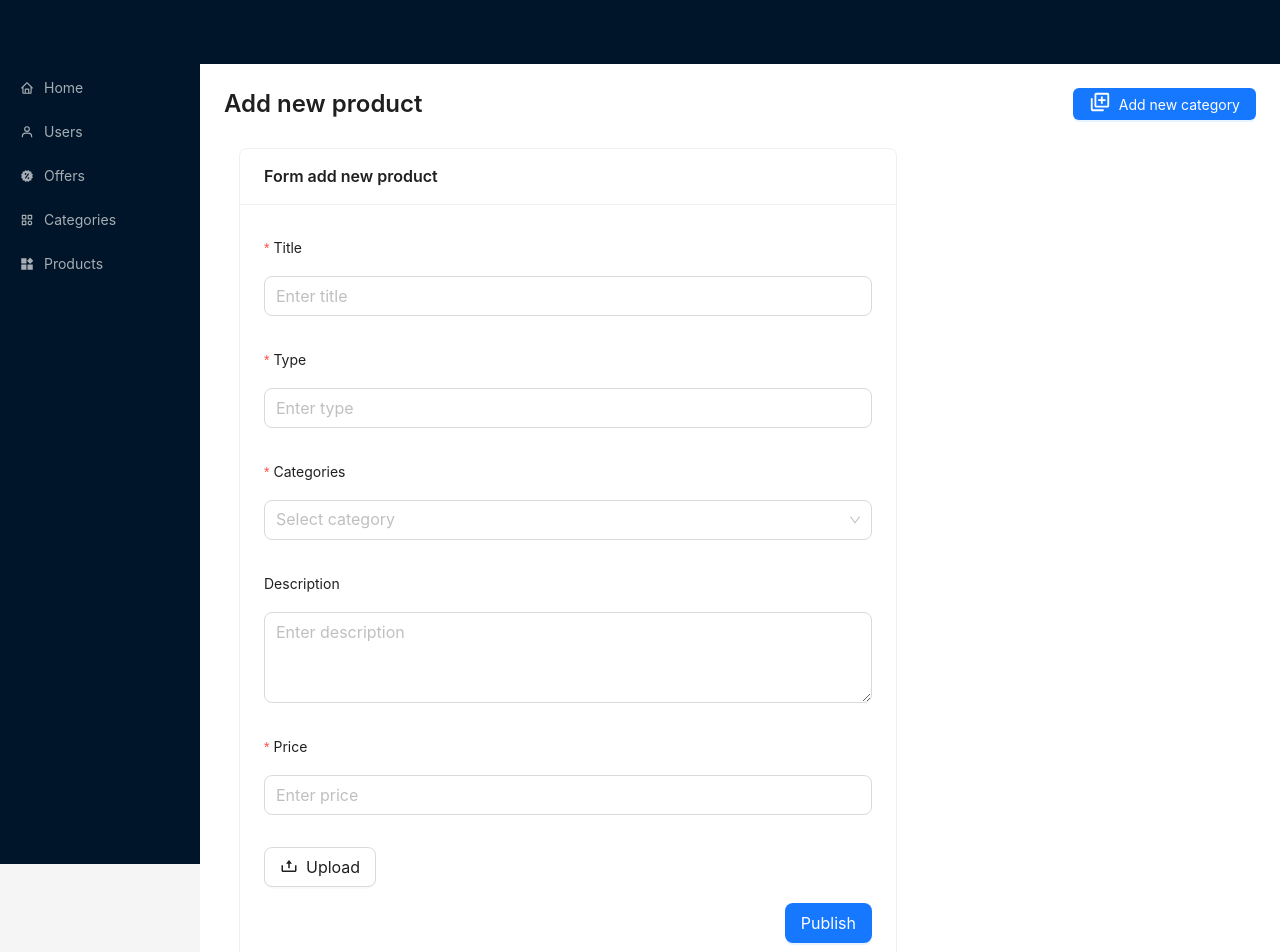
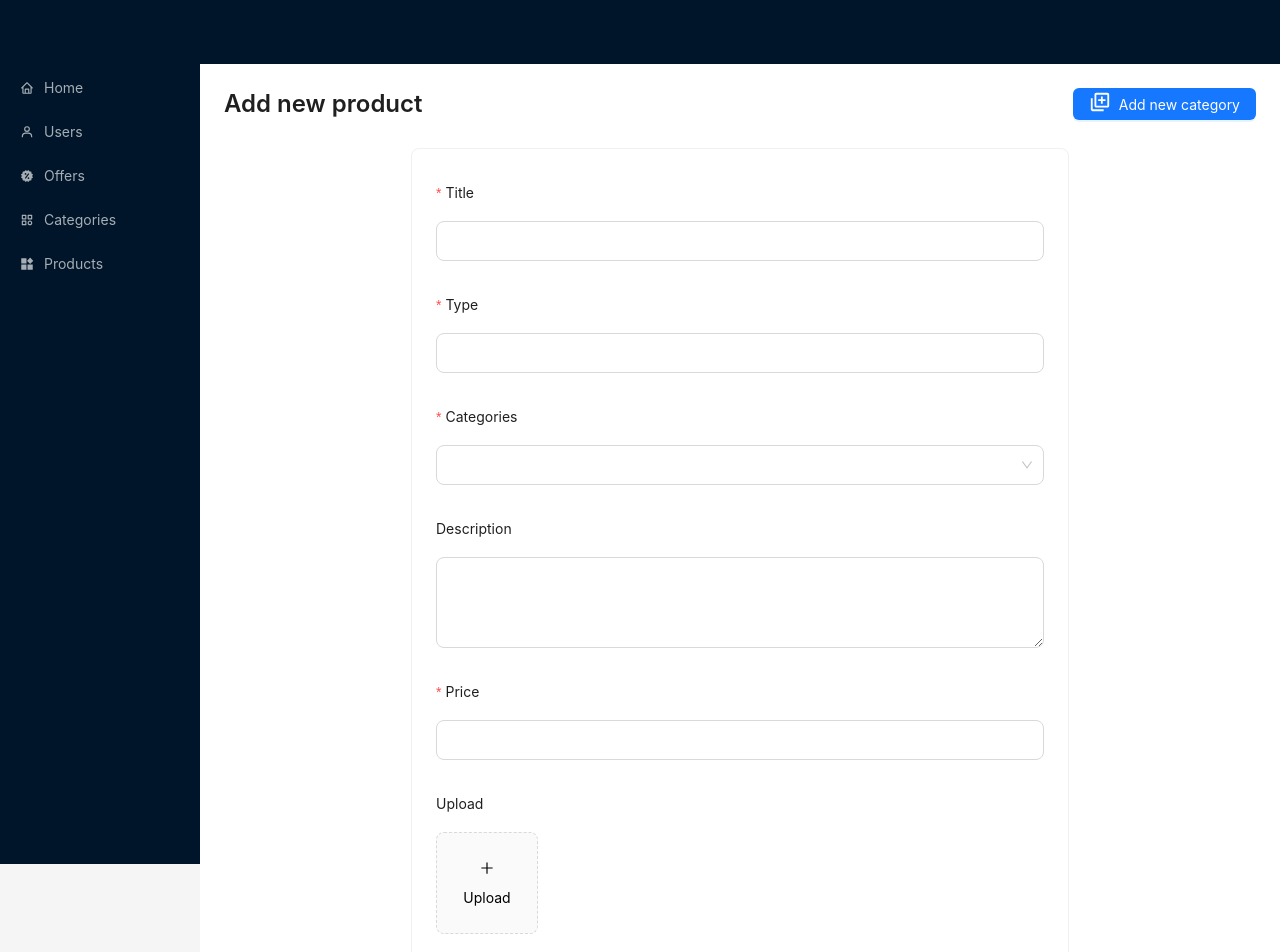
Before and after one commit to nguyenvanhuy1998/admin-shopping-app, a Next.js app: page /products/add-new-product in a window 1280 px wide. Shown: the top 952 px of the page. Built offline with nearby package versions, Linux system fonts and the light colour scheme; no server answers; the database is empty.

Commit message:
Add Product page

```diff
--- /dev/null
+++ b/src/components/CategoryComponent.tsx
@@ -0,0 +1,37 @@
+import { collectionNames } from "@/constants";
+import { fs } from "@/firebase";
+import { Category } from "@/models";
+import { collection, doc, getDoc } from "firebase/firestore";
+import React, { useEffect, useState } from "react";
+
+type Props = {
+    id?: string;
+};
+
+const CategoryComponent = ({ id }: Props) => {
+    const [category, setCategory] = useState<Category>();
+    useEffect(() => {
+        id && getCategoryDetailFromFirestore();
+    }, [id]);
+    const getCategoryDetailFromFirestore = async () => {
+        const api = `categories/${id}`;
+        try {
+            const snap = await getDoc(doc(fs, api));
+            const tempCategory: any = {
+                ...snap.data(),
+                id: snap.id,
+            };
+            if (snap.exists()) {
+                setCategory(tempCategory);
+            } else {
+                console.log("Category not found");
+            }
+        } catch (error) {
+            console.log(error);
+        }
+    };
+
+    return category ? category.title : "";
+};
+
+export default CategoryComponent;
--- a/src/models/category.ts
+++ b/src/models/category.ts
@@ -1,3 +1,5 @@
+import { File } from "./product";
+
 export interface Category {
     id: string;
     files?: any;
--- a/src/models/index.ts
+++ b/src/models/index.ts
@@ -1,3 +1,4 @@
 export * from "./offer";
 export * from "./user";
 export * from "./category";
+export * from "./product";
--- a/src/pages/categories/add-new-category.tsx
+++ b/src/pages/categories/add-new-category.tsx
@@ -75,7 +75,7 @@ const AddNewCategory = () => {
                         rules={[
                             {
                                 required: true,
-                                message: "Please input the title offer",
+                                message: "Please input the title category",
                             },
                         ]}
                     >
--- a/src/pages/products/add-new-product.tsx
+++ b/src/pages/products/add-new-product.tsx
@@ -1,51 +1,100 @@
-/* eslint-disable jsx-a11y/alt-text */
-import { HeadComponent, ImagePicker } from "@/components";
+import { HeadComponent } from "@/components";
 import { collectionNames } from "@/constants";
 import { fs } from "@/firebase";
-import { Button, Card, Form, Image, Input, Select } from "antd";
-import { collection, onSnapshot } from "firebase/firestore";
-import { useEffect, useState } from "react";
+import { Category } from "@/models";
+import { HandleFile } from "@/utils";
+import { PlusOutlined } from "@ant-design/icons";
+import { Button, Card, Form, Input, message, Select, Upload } from "antd";
+import { addDoc, collection, onSnapshot } from "firebase/firestore";
+import { omit } from "lodash";
+import { useRouter } from "next/router";
+import React, { useEffect, useState } from "react";
 import { BiAddToQueue } from "react-icons/bi";
-
-interface CategorySelect {
+interface FormData {
+    title: string;
+    type: string;
+    categories: string[];
+    description: string;
+    price: string;
+    files?: any;
+}
+interface SelectCategory {
     label: string;
     value: string;
 }
-export interface FormDataProduct {
-    title: string;
-    type: string;
-    categories: string[];
-    description?: string;
-    price: string;
-    files?: FileList;
-}
 const AddNewProduct = () => {
+    const router = useRouter();
+    const [form] = Form.useForm<FormData>();
     const [isLoading, setIsLoading] = useState(false);
-    const [categories, setCategories] = useState<CategorySelect[]>([]);
-    const [files, setFiles] = useState<FileList>();
+    const [optionsCategory, setOptionsCategory] = useState<SelectCategory[]>(
+        []
+    );
 
-    const [form] = Form.useForm<FormDataProduct>();
     useEffect(() => {
-        getCategories();
+        getCategoriesFromFirestore();
     }, []);
 
-    const getCategories = () => {
+    const normFile = (e: any) => {
+        if (Array.isArray(e)) {
+            return e;
+        }
+        return e?.fileList;
+    };
+    const handleAddNewProduct = (values: FormData) => {
+        const formatData: FormData = {
+            ...values,
+            description: values.description ?? "",
+
+            files: values.files ?? "",
+        };
+        onAddNewProductToFireStore(formatData);
+    };
+    const onAddNewProductToFireStore = async (data: FormData) => {
+        setIsLoading(true);
+        try {
+            const newData = omit(data, "files");
+            const snap = await addDoc(
+                collection(fs, collectionNames.products),
+                {
+                    ...newData,
+                    createdAt: Date.now(),
+                    rate: 0,
+                }
+            );
+            handleFilesToFirebase(data, snap);
+        } catch (error: any) {
+            message.error(error.message);
+            setIsLoading(false);
+        }
+    };
+    const handleFilesToFirebase = (data: FormData, snap: any) => {
+        if (data.files && snap) {
+            HandleFile.handleFiles({
+                files: data.files,
+                id: snap.id,
+                collectionName: collectionNames.products,
+            });
+        }
+        setIsLoading(false);
+        window.history.back();
+        form.resetFields();
+    };
+    const getCategoriesFromFirestore = () => {
         onSnapshot(collection(fs, collectionNames.categories), (snap) => {
             if (snap.empty) {
                 console.log("Categories not found");
             } else {
-                const newCategories: CategorySelect[] = [];
+                const options: SelectCategory[] = [];
                 snap.forEach((item: any) => {
-                    newCategories.push({
+                    options.push({
                         value: item.id,
                         label: item.data().title,
                     });
                 });
-                setCategories(newCategories);
+                setOptionsCategory(options);
             }
         });
     };
-    const handleAddNewProduct = (values: FormDataProduct) => {};
 
     return (
         <div>
@@ -55,15 +104,17 @@ const AddNewProduct = () => {
                 extra={
                     <Button
                         type="primary"
+                        onClick={() =>
+                            router.push("/categories/add-new-category")
+                        }
                         icon={<BiAddToQueue size={22} />}
-                        onClick={() => {}}
                     >
                         Add new category
                     </Button>
                 }
             />
-            <div className="col-md-8">
-                <Card title="Form add new product">
+            <div className="col-md-8 offset-md-2">
+                <Card>
                     <Form
                         disabled={isLoading}
                         size="large"
@@ -72,32 +123,28 @@ const AddNewProduct = () => {
                         onFinish={handleAddNewProduct}
                     >
                         <Form.Item
+                            label="Title"
                             name={"title"}
-                            label="Title"
                             rules={[
                                 {
                                     required: true,
-                                    message: "Please enter a title",
+                                    message: "Please input the title product",
                                 },
                             ]}
                         >
-                            <Input
-                                placeholder="Enter title"
-                                maxLength={150}
-                                allowClear
-                            />
+                            <Input allowClear maxLength={150} />
                         </Form.Item>
                         <Form.Item
+                            label="Type"
                             name={"type"}
-                            label="Type"
                             rules={[
                                 {
                                     required: true,
-                                    message: "Please enter a type",
+                                    message: "Please input the type product",
                                 },
                             ]}
                         >
-                            <Input placeholder="Enter type" allowClear />
+                            <Input allowClear />
                         </Form.Item>
                         <Form.Item
                             name={"categories"}
@@ -105,21 +152,14 @@ const AddNewProduct = () => {
                             rules={[
                                 {
                                     required: true,
-                                    message: "Please select a category",
+                                    message: "Please select category",
                                 },
                             ]}
                         >
-                            <Select
-                                placeholder="Select category"
-                                mode="multiple"
-                                options={categories}
-                            />
+                            <Select mode="multiple" options={optionsCategory} />
                         </Form.Item>
-                        <Form.Item name={"description"} label="Description">
-                            <Input.TextArea
-                                rows={3}
-                                placeholder="Enter description"
-                            />
+                        <Form.Item label="Description" name={"description"}>
+                            <Input.TextArea rows={3} allowClear />
                         </Form.Item>
                         <Form.Item
                             name={"price"}
@@ -127,29 +167,41 @@ const AddNewProduct = () => {
                             rules={[
                                 {
                                     required: true,
-                                    message: "Please enter a price",
+                                    message: "Please input price",
                                 },
                             ]}
                         >
-                            <Input type="number" placeholder="Enter price" />
+                            <Input type="number" />
+                        </Form.Item>
+                        <Form.Item
+                            label="Upload"
+                            name={"files"}
+                            valuePropName={"fileList"}
+                            getValueFromEvent={normFile}
+                        >
+                            <Upload listType="picture-card">
+                                <button
+                                    style={{ border: 0, background: "none" }}
+                                    type="button"
+                                >
+                                    <PlusOutlined />
+                                    <div style={{ marginTop: 8 }}>Upload</div>
+                                </button>
+                            </Upload>
                         </Form.Item>
 
-                        <ImagePicker
-                            files={files}
-                            loading={isLoading}
-                            onSelected={(values) =>
-                                setFiles(values.target.files as FileList)
-                            }
-                        />
-                        <div className="mt-3 text-right">
+                        <Form.Item>
+                            <div className="text-right">
                                 <Button
                                     loading={isLoading}
+                                    type="primary"
+                                    htmlType="submit"
                                     onClick={() => form.submit()}
-                                type="primary"
                                 >
-                                Publish
+                                    Submit
                                 </Button>
                             </div>
+                        </Form.Item>
                     </Form>
                 </Card>
             </div>
--- a/src/utils/handleFile.ts
+++ b/src/utils/handleFile.ts
@@ -14,6 +14,7 @@ import {
 } from "firebase/storage";
 import { replaceName } from "./replaceName";
 import { handleResize } from "./resizeImage";
+import { File } from "@/models";
 
 interface FileHandle {
     files: any;
@@ -91,7 +92,7 @@ export class HandleFile {
     static removeFile = async (
         collectionName: string,
         id: string,
-        file: any
+        file: File
     ) => {
         try {
             const snap = await getDoc(doc(fs, `${collectionName}/${id}`));
```
Also changed, not shown: src/components/index.ts (+8 -1 lines), src/models/product.ts (+17 -1 lines), src/pages/products/add-sub-product.tsx (added, +7 -0 lines), src/pages/products/index.tsx (+151 -3 lines). Lines whose indentation alone changed are shown as unchanged.
